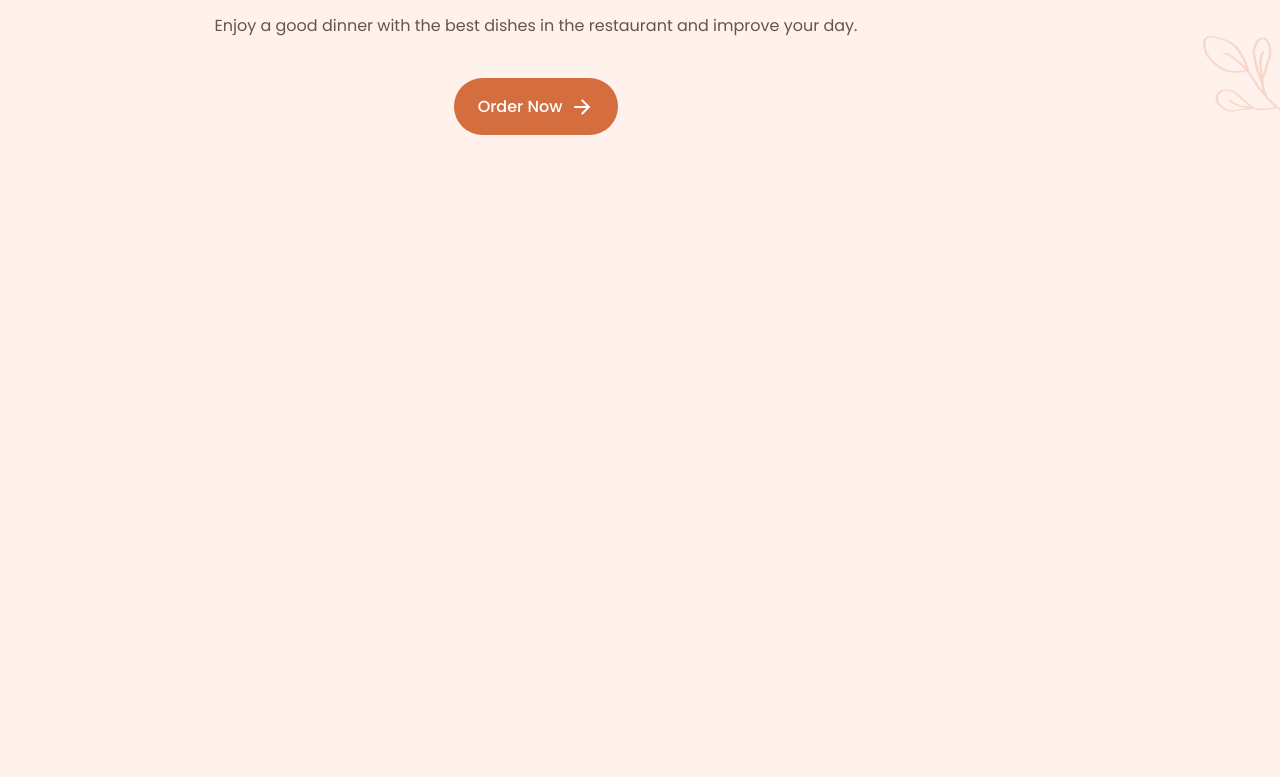
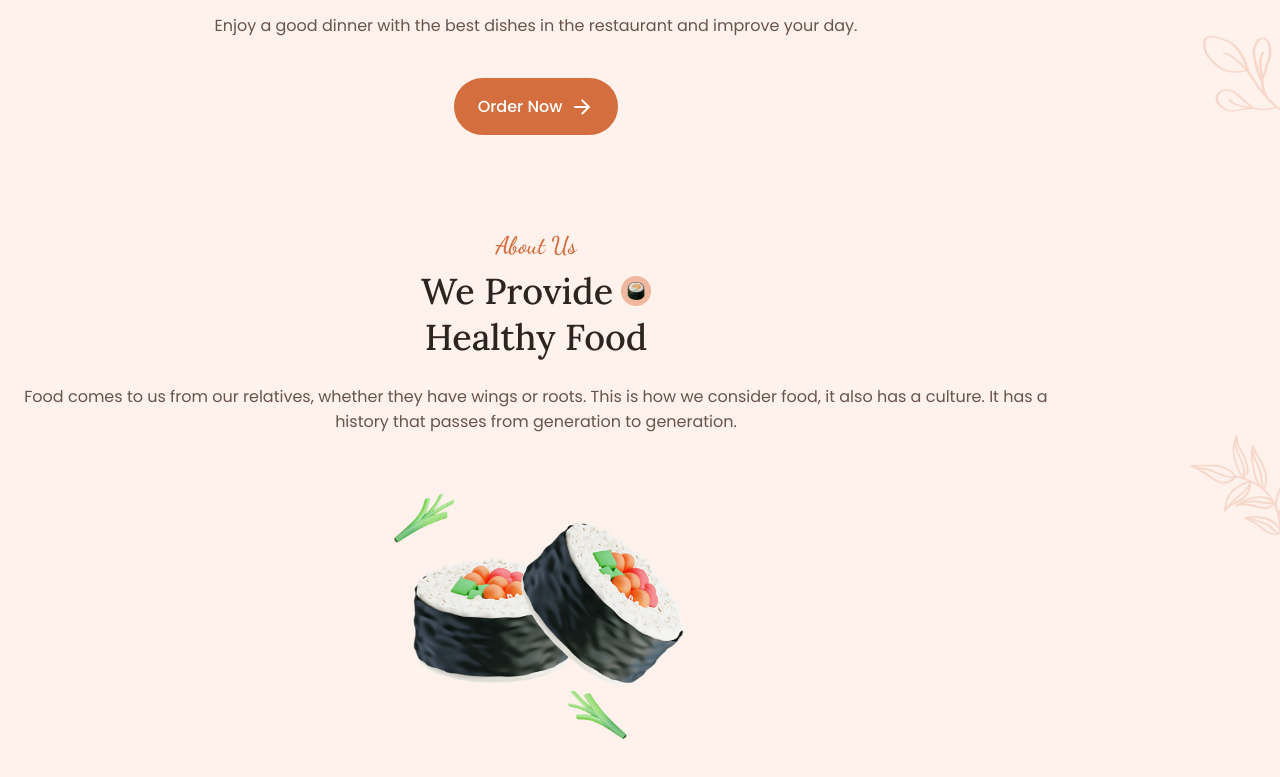
Before and after one commit to pokep31/Responsive-Sushi-Restaurant-Website-Design, a plain HTML site: page index.html in a window 1280 px wide. Shown: the part 990-1767 px from the top of the page. Before the commit the page ends 1525 px from the top, so only its background shows below. Drawn offline with nearby package versions, Linux system fonts and the light colour scheme.

Commit message:
Finished about section

```diff
--- a/assets/css/styles.css
+++ b/assets/css/styles.css
@@ -242,7 +242,9 @@ img {
 }
 
 /* Change background header */
-
+.bg-header{
+  box-shadow: 0 2px 8px hsla(19, 64%, 24%, .1);
+}
 
 /* Active link */
 
@@ -329,7 +331,41 @@ img {
 }
 
 /*=============== ABOUT ===============*/
+.about{
+  position: relative;
+}
 
+.about__container{
+  row-gap: 3rem;
+}
+
+.about__data{
+  text-align: center;
+}
+
+.about__title img{
+  width: 30px;
+}
+.about__title div{
+  display: flex;
+  justify-content: center;
+  align-items: center;
+  column-gap: .5rem;
+}
+
+.about__img{
+  width: 300px;
+  justify-self: center;
+}
+
+.about__leaf{
+  width: 100px;
+  opacity: .2;
+  position: absolute;
+  right: -1.5rem;
+  bottom: 11rem;
+  transform: rotate(-15deg);
+}
 
 /*=============== POPULAR ===============*/
 
--- a/assets/js/main.js
+++ b/assets/js/main.js
@@ -31,7 +31,13 @@ const linkAction = () =>{
 navLink.forEach(n => n.addEventListener('click', linkAction))
 
 /*=============== CHANGE BACKGROUND HEADER ===============*/
-
+const scrollHeader = () =>{
+    const header = document.getElementById('header')
+    // When the scroll is greater than 50 viewport height, add the scroll-header class to the header tag
+    this.scrollY >= 50 ? header.classList.add('bg-header')
+                       : header.classList.remove('bg-header')
+}
+window.addEventListener('scroll', scrollHeader)
 
 /*=============== SHOW SCROLL UP ===============*/
 
--- a/index.html
+++ b/index.html
@@ -98,7 +98,30 @@
 
             <!--==================== ABOUT ====================-->
             <section class="about section" id="about">
+              <div class="about__container container grid">
+                <div class="about__data">
+                  <span class="section__subtitle">About Us</span>
+                  <h2 class="section__title about__title">
+                    <div>
+                      We Provide
+                      <img src="assets/img/about-sushi-title.png" alt="about image">
+                    </div>
 
+                    Healthy Food
+                  </h2>
+
+                  <p class="about__description">
+                    Food comes to us from our relatives, whether they
+                    have wings or roots. This is how we consider food,
+                    it also has a culture. It has a history that passes
+                    from generation to generation.
+                  </p>
+                </div>
+
+                <img src="assets/img/about-sushi.png" alt="about image" class="about__img">
+              </div>
+
+              <img src="assets/img/leaf-branch-1.png" alt="about image" class="about__leaf">
             </section>
 
             <!--==================== POPULAR ====================-->
```
